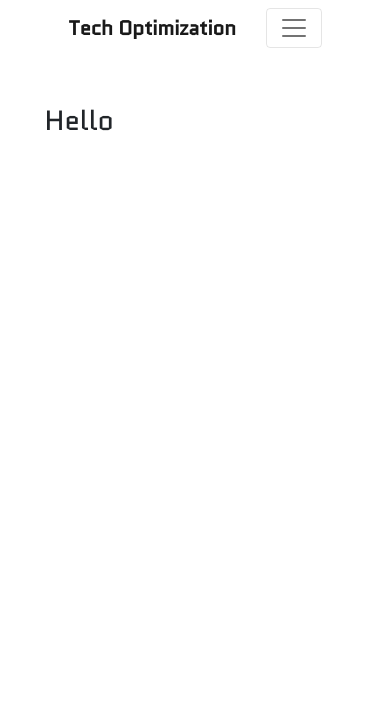
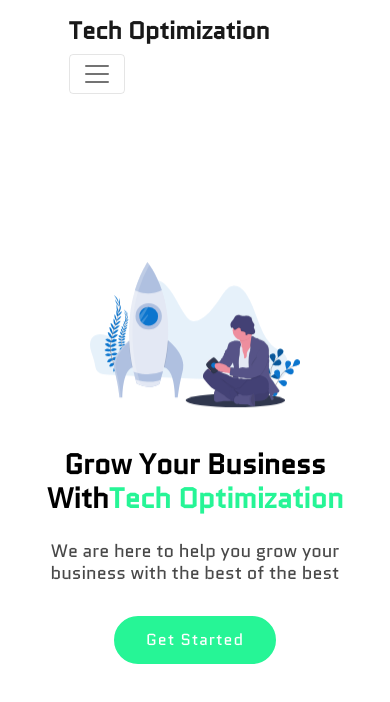
Before and after one commit to soumwadeep/Tech-Optimization, a React (Create React App) app: page / in a window 390 px wide. Shown: the top 702 px of the page. Built offline with nearby package versions, Linux system fonts and the light colour scheme.

Commit message:
updated home and about page

```diff
--- a/src/About.js
+++ b/src/About.js
@@ -1,11 +1,19 @@
-import React from 'react'
+import React from "react";
+import Common from "./Common";
+import web from "../src/images/bg1.svg";
 
 const About = () => {
   return (
-    <div>
-        <h1>Welcome To About Page</h1>
-    </div>
-  )
-}
+    <>
+    <Common
+    name="About "
+    subname="We are here to help you grow your business with the best team members"
+    imgsrc={web}
+    visit="/contact"
+    btname="Contact Now"
+    />
+    </>
+  );
+};
 
-export default About
+export default About;
--- a/src/App.css
+++ b/src/App.css
@@ -5,8 +5,12 @@
 }
 body
 {
+  margin: 0;
+  padding: 0;
+  box-sizing: border-box;
   font-family: 'Quantico', sans-serif;
 }
+
 .navbar-brand
 {
   font-weight: bold;
@@ -26,7 +30,150 @@
   font-weight: bold;
   text-decoration: none;
 }
+@media (max-width: 991px)
+{
+  .navbar-brand
+  {
+    font-size: 1.5rem !important;
+  }
+
+  .menu_active
+  {
+    font-weight: bold;
+    border-bottom: none;
+  }
+}
+
+/* ==========================================================================
+#Main Landing Section
+========================================================================== */
+
 .nav-link
 {
   color: black!important;
 }
+strong
+{
+  color: #26f596;
+}
+
+#header
+{
+  width: 100%;
+  height: 80vh;
+  margin-top: 70px;
+}
+
+#header h1
+{
+  margin: 0 0 10px 0;
+  font-size: 48px;
+  font-weight: 700;
+  color: black;
+}
+
+#header .brand-name
+{
+  color: #3498db;
+}
+
+#header h2
+{
+  color: #484848;
+  font-size: 24px;
+}
+
+#header .btn-get-started
+{
+  font-weight: 500;
+  font-size: 16px;
+  letter-spacing: 1px;
+  display: inline-block;
+  padding: 10px 30px;
+  background-color: #26f596!important;
+  border-radius: 50px!important;
+  border: 2px solid #26f596!important;
+  color: white!important;
+  transition: 0.5s;
+  text-decoration: none;
+}
+
+#header .btn-get-started:hover
+{
+  background-color: white!important;
+  color: #26f596!important;
+  border: 1px solid #26f596!important;
+}
+
+.header-img {
+  text-align: right;
+}
+
+#header .animated {
+  animation: up-down 2s ease-in-out infinite alternate-reverse both;
+}
+
+@-webkit-keyframes up-down {
+  0% {
+    transform: translateY(10px);
+  }
+  100% {
+    transform: translateY(-10px);
+  }
+}
+
+@keyframes up-down {
+  0% {
+    transform: translateY(10px);
+  }
+  100% {
+    transform: translateY(-10px);
+  }
+}
+
+/* ////////Contact ////////////
+ */
+
+.contact_div {
+  width: 100%;
+  height: 75vh;
+}
+
+/* /// footer///////////////////// */
+
+footer p {
+  padding: 0;
+  margin: 0;
+}
+
+/* responsive code */
+
+@media (max-width: 991px) {
+  #header {
+    height: 80vh;
+    text-align: center;
+  }
+
+  #header .header-img {
+    text-align: center;
+  }
+  #header .header-img img {
+    width: 60%;
+  }
+}
+
+@media (max-width: 768px) {
+  #header {
+    margin-top: 20px;
+  }
+  #header h1 {
+    font-size: 28px;
+  }
+  #header h2 {
+    font-size: 18px;
+    margin-bottom: 30px;
+  }
+  #header .header-img img {
+    width: 70%;
+  }
+}
--- /dev/null
+++ b/src/Common.js
@@ -0,0 +1,43 @@
+import React from "react";
+import { NavLink } from "react-router-dom";
+import web from "../src/images/bg1.svg";
+
+const Common = (props) => {
+  return (
+    <>
+      <section id="header" className="d-flex align-items-center">
+        <div className="container-fluid nav_bg">
+          <div className="row">
+            <div className="col-10 mx-auto">
+              <div className="row">
+                <div className="col-md-6 pt-5 pt-lg-0 order-2 order-lg-1 d-flex justify-content-center flex-column">
+                  <h1>
+                    {props.name}
+                    <strong>Tech Optimization</strong>
+                  </h1>
+                  <h2 className="my-3">
+                    {props.subname}
+                  </h2>
+                  <div className="mt-3">
+                    <NavLink to="/service" className="btn-get-started">
+                    {props.btname}
+                    </NavLink>
+                  </div>
+                </div>
+                <div className="col-lg-6 order-1 order-lg-2 header-img">
+                  <img
+                    src={web}
+                    className="img-fluid animated"
+                    alt="home img"
+                  />
+                </div>
+              </div>
+            </div>
+          </div>
+        </div>
+      </section>
+    </>
+  );
+};
+
+export default Common;
--- a/src/Home.js
+++ b/src/Home.js
@@ -1,19 +1,17 @@
 import React from "react";
+import Common from "./Common";
+import web from "../src/images/bg1.svg";
 
 const Home = () => {
   return (
     <>
-      <section id="header" className="">
-        <div className="container-fluid nav_bg">
-          <div className="row">
-            <div className="col-10 mx-auto">
-              <div className="col-md-6 pt-5 pt-lg-0 order-2 order-lg-1">
-                <h1>Hello </h1>
-              </div>
-            </div>
-          </div>
-        </div>
-      </section>
+      <Common
+      name="Grow Your Business With"
+      subname="We are here to help you grow your business with the best of the best"
+      imgsrc={web}
+      visit="/service"
+      btname="Get Started"
+      />
     </>
   );
 };
```
Also changed, not shown: src/images/bg1.svg (added), src/images/bg2.png (added).
